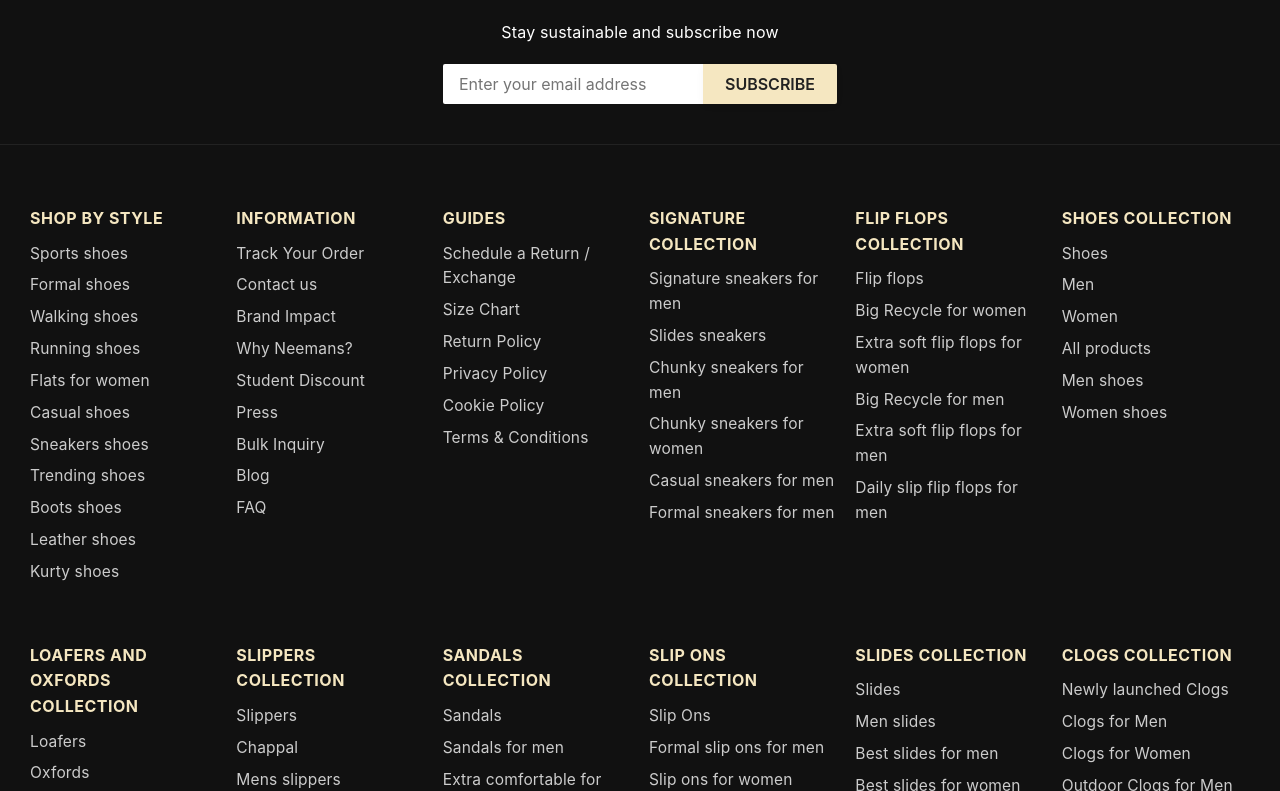
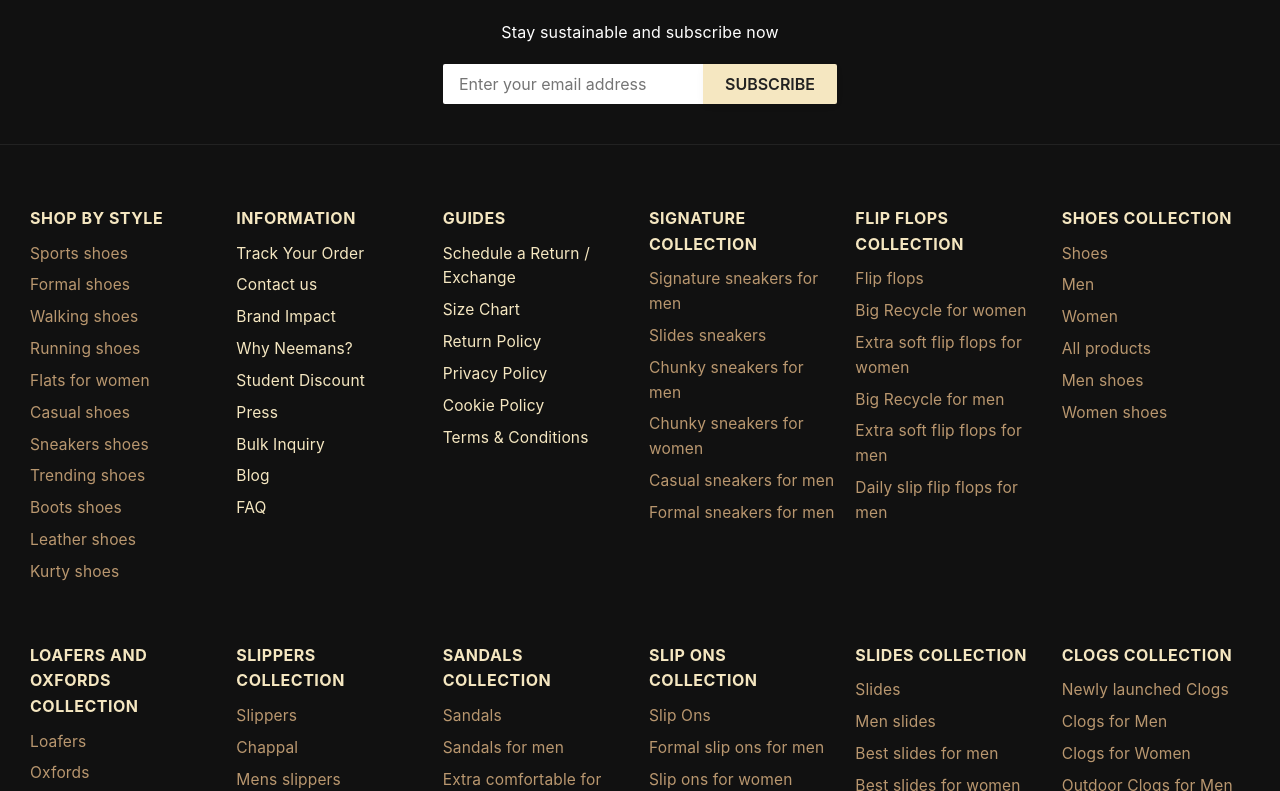
Before and after one commit to Krishna-Sharma-g/NEEMANSclone, a React (Vite) app: page / in a window 1280 px wide. Shown: the part 11209-12000 px from the top of the page. Built offline with nearby package versions, Linux system fonts and the light colour scheme; no server answers.

Commit message:
footer links added

```diff
--- a/src/components/Footer.css
+++ b/src/components/Footer.css
@@ -90,7 +90,7 @@
 .footer-links-grid li {
   font-size: 0.97rem;
   margin-bottom: 7px;
-  color: #ccc;
+  color: #f5e7c1;
   cursor: pointer;
   transition: color 0.2s;
 }
--- a/src/components/Footer.jsx
+++ b/src/components/Footer.jsx
@@ -1,7 +1,111 @@
 import React from 'react';
 import './Footer.css';
+import { useNavigate } from 'react-router-dom';
+
+const collectionHandles = {
+  // SHOP BY STYLE
+  'Sports shoes': 'sports-shoes',
+  'Formal shoes': 'formal-shoes',
+  'Walking shoes': 'walking-shoes',
+  'Running shoes': 'running-shoes',
+  'Flats for women': 'flats-for-women',
+  'Casual shoes': 'casual-shoes',
+  'Sneakers shoes': 'sneakers-shoes',
+  'Trending shoes': 'trending-shoes',
+  'Boots shoes': 'boots-shoes',
+  'Leather shoes': 'leather-shoes',
+  'Kurty shoes': 'kurty-shoes',
+  // SIGNATURE COLLECTION
+  'Signature sneakers for men': 'signature-sneakers-for-men',
+  'Slides sneakers': 'slides-sneakers',
+  'Chunky sneakers for men': 'chunky-sneakers-for-men',
+  'Chunky sneakers for women': 'chunky-sneakers-for-women',
+  'Casual sneakers for men': 'casual-sneakers-for-men',
+  'Formal sneakers for men': 'formal-sneakers-for-men',
+  // FLIP FLOPS COLLECTION
+  'Flip flops': 'flip-flops',
+  'Big Recycle for women': 'big-recycle-for-women',
+  'Extra soft flip flops for women': 'extra-soft-flip-flops-for-women',
+  'Big Recycle for men': 'big-recycle-for-men',
+  'Extra soft flip flops for men': 'extra-soft-flip-flops-for-men',
+  'Daily slip flip flops for men': 'daily-slip-flip-flops-for-men',
+  // SHOES COLLECTION
+  'Shoes': 'shoes',
+  'Men': 'men',
+  'Women': 'women',
+  'All products': 'all-products',
+  'Men shoes': 'men-shoes',
+  'Women shoes': 'women-shoes',
+  // LOAFERS AND OXFORDS COLLECTION
+  'Loafers': 'loafers',
+  'Oxfords': 'oxfords',
+  'Formal loafers/oxfords for men': 'formal-loafers-oxfords-for-men',
+  'Leather oxfords for men': 'leather-oxfords-for-men',
+  'Casual loafers/oxfords for men': 'casual-loafers-oxfords-for-men',
+  'Heavy back loafers and oxfords': 'heavy-back-loafers-oxfords',
+  // SLIPPERS COLLECTION
+  'Slippers': 'slippers',
+  'Chappal': 'chappal',
+  'Mens slippers': 'mens-slippers',
+  'Womens slippers': 'womens-slippers',
+  'Stylish slippers for women': 'stylish-slippers-for-women',
+  'Best slippers for women': 'best-slippers-for-women',
+  'Black slippers': 'black-slippers',
+  'White slippers': 'white-slippers',
+  // SANDALS COLLECTION
+  'Sandals': 'sandals',
+  'Sandals for men': 'sandals-for-men',
+  'Extra comfortable for men': 'extra-comfortable-for-men',
+  'Extra comfortable for women': 'extra-comfortable-for-women',
+  'Sandals for women': 'sandals-for-women',
+  'Daily use for men': 'daily-use-for-men',
+  'Girls sandals': 'girls-sandals',
+  'Ladies sandals': 'ladies-sandals',
+  'Trendy sandals for men': 'trendy-sandals-for-men',
+  // SLIP ONS COLLECTION
+  'Slip Ons': 'slip-ons',
+  'Formal slip ons for men': 'formal-slip-ons-for-men',
+  'Slip ons for women': 'slip-ons-for-women',
+  'Casual slip ons for women': 'casual-slip-ons-for-women',
+  'New launched slip ons': 'new-launched-slip-ons',
+  'Walking slip ons for men': 'walking-slip-ons-for-men',
+  'Chunky slip ons for men': 'chunky-slip-ons-for-men',
+  // SLIDES COLLECTION
+  'Slides': 'slides',
+  'Men slides': 'men-slides',
+  'Best slides for men': 'best-slides-for-men',
+  'Best slides for women': 'best-slides-for-women',
+  'Women slides': 'women-slides',
+  // CLOGS COLLECTION
+  'Newly launched Clogs': 'newly-launched-clogs',
+  'Clogs for Men': 'clogs-for-men',
+  'Clogs for Women': 'clogs-for-women',
+  'Outdoor Clogs for Men': 'outdoor-clogs-for-men',
+  'Outdoor Clogs for Women': 'outdoor-clogs-for-women',
+};
 
 const Footer = () => {
+  const navigate = useNavigate();
+
+  const handleCollectionClick = (handle) => {
+    if (handle) {
+      navigate(`/collections/${handle}`);
+    }
+  };
+
+  // Helper to render a list with navigation if handle exists
+  const renderList = (items) => (
+    <ul>
+      {items.map((item) => (
+        collectionHandles[item] ? (
+          <li key={item} style={{cursor: 'pointer', color: '#b9976f'}} onClick={() => handleCollectionClick(collectionHandles[item])}>{item}</li>
+        ) : (
+          <li key={item}>{item}</li>
+        )
+      ))}
+    </ul>
+  );
+
   return (
     <footer className="footer-container">
       <div className="footer-top">
@@ -16,148 +120,75 @@
       <div className="footer-links-grid">
         <div>
           <h4>SHOP BY STYLE</h4>
-          <ul>
-            <li>Sports shoes</li>
-            <li>Formal shoes</li>
-            <li>Walking shoes</li>
-            <li>Running shoes</li>
-            <li>Flats for women</li>
-            <li>Casual shoes</li>
-            <li>Sneakers shoes</li>
-            <li>Trending shoes</li>
-            <li>Boots shoes</li>
-            <li>Leather shoes</li>
-            <li>Kurty shoes</li>
-          </ul>
+          {renderList([
+            'Sports shoes', 'Formal shoes', 'Walking shoes', 'Running shoes', 'Flats for women', 'Casual shoes', 'Sneakers shoes', 'Trending shoes', 'Boots shoes', 'Leather shoes', 'Kurty shoes',
+          ])}
         </div>
         <div>
           <h4>INFORMATION</h4>
-          <ul>
-            <li>Track Your Order</li>
-            <li>Contact us</li>
-            <li>Brand Impact</li>
-            <li>Why Neemans?</li>
-            <li>Student Discount</li>
-            <li>Press</li>
-            <li>Bulk Inquiry</li>
-            <li>Blog</li>
-            <li>FAQ</li>
-          </ul>
+          {renderList([
+            'Track Your Order', 'Contact us', 'Brand Impact', 'Why Neemans?', 'Student Discount', 'Press', 'Bulk Inquiry', 'Blog', 'FAQ',
+          ])}
         </div>
         <div>
           <h4>GUIDES</h4>
-          <ul>
-            <li>Schedule a Return / Exchange</li>
-            <li>Size Chart</li>
-            <li>Return Policy</li>
-            <li>Privacy Policy</li>
-            <li>Cookie Policy</li>
-            <li>Terms & Conditions</li>
-          </ul>
+          {renderList([
+            'Schedule a Return / Exchange', 'Size Chart', 'Return Policy', 'Privacy Policy', 'Cookie Policy', 'Terms & Conditions',
+          ])}
         </div>
         <div>
           <h4>SIGNATURE COLLECTION</h4>
-          <ul>
-            <li>Signature sneakers for men</li>
-            <li>Slides sneakers</li>
-            <li>Chunky sneakers for men</li>
-            <li>Chunky sneakers for women</li>
-            <li>Casual sneakers for men</li>
-            <li>Formal sneakers for men</li>
-          </ul>
+          {renderList([
+            'Signature sneakers for men', 'Slides sneakers', 'Chunky sneakers for men', 'Chunky sneakers for women', 'Casual sneakers for men', 'Formal sneakers for men',
+          ])}
         </div>
         <div>
           <h4>FLIP FLOPS COLLECTION</h4>
-          <ul>
-            <li>Flip flops</li>
-            <li>Big Recycle for women</li>
-            <li>Extra soft flip flops for women</li>
-            <li>Big Recycle for men</li>
-            <li>Extra soft flip flops for men</li>
-            <li>Daily slip flip flops for men</li>
-          </ul>
+          {renderList([
+            'Flip flops', 'Big Recycle for women', 'Extra soft flip flops for women', 'Big Recycle for men', 'Extra soft flip flops for men', 'Daily slip flip flops for men',
+          ])}
         </div>
         <div>
           <h4>SHOES COLLECTION</h4>
-          <ul>
-            <li>Shoes</li>
-            <li>Men</li>
-            <li>Women</li>
-            <li>All products</li>
-            <li>Men shoes</li>
-            <li>Women shoes</li>
-          </ul>
+          {renderList([
+            'Shoes', 'Men', 'Women', 'All products', 'Men shoes', 'Women shoes',
+          ])}
         </div>
         <div>
           <h4>LOAFERS AND OXFORDS COLLECTION</h4>
-          <ul>
-            <li>Loafers</li>
-            <li>Oxfords</li>
-            <li>Formal loafers/oxfords for men</li>
-            <li>Leather oxfords for men</li>
-            <li>Casual loafers/oxfords for men</li>
-            <li>Heavy back loafers and oxfords</li>
-          </ul>
+          {renderList([
+            'Loafers', 'Oxfords', 'Formal loafers/oxfords for men', 'Leather oxfords for men', 'Casual loafers/oxfords for men', 'Heavy back loafers and oxfords',
+          ])}
         </div>
         <div>
           <h4>SLIPPERS COLLECTION</h4>
-          <ul>
-            <li>Slippers</li>
-            <li>Chappal</li>
-            <li>Mens slippers</li>
-            <li>Womens slippers</li>
-            <li>Stylish slippers for women</li>
-            <li>Best slippers for women</li>
-            <li>Black slippers</li>
-            <li>White slippers</li>
-          </ul>
+          {renderList([
+            'Slippers', 'Chappal', 'Mens slippers', 'Womens slippers', 'Stylish slippers for women', 'Best slippers for women', 'Black slippers', 'White slippers',
+          ])}
         </div>
         <div>
           <h4>SANDALS COLLECTION</h4>
-          <ul>
-            <li>Sandals</li>
-            <li>Sandals for men</li>
-            <li>Extra comfortable for men</li>
-            <li>Extra comfortable for women</li>
-            <li>Sandals for women</li>
-            <li>Daily use for men</li>
-            <li>Girls sandals</li>
-            <li>Ladies sandals</li>
-            <li>Trendy sandals for men</li>
-          </ul>
+          {renderList([
+            'Sandals', 'Sandals for men', 'Extra comfortable for men', 'Extra comfortable for women', 'Sandals for women', 'Daily use for men', 'Girls sandals', 'Ladies sandals', 'Trendy sandals for men',
+          ])}
         </div>
         <div>
           <h4>SLIP ONS COLLECTION</h4>
-          <ul>
-            <li>Slip Ons</li>
-            <li>Formal slip ons for men</li>
-            <li>Slip ons for women</li>
-            <li>Casual slip ons for women</li>
-            <li>New launched slip ons</li>
-            <li>Walking slip ons for men</li>
-            <li>Slip ons for women</li>
-            <li>Chunky slip ons for men</li>
-          </ul>
+          {renderList([
+            'Slip Ons', 'Formal slip ons for men', 'Slip ons for women', 'Casual slip ons for women', 'New launched slip ons', 'Walking slip ons for men', 'Slip ons for women', 'Chunky slip ons for men',
+          ])}
         </div>
         <div>
           <h4>SLIDES COLLECTION</h4>
-          <ul>
-            <li>Slides</li>
-            <li>Men slides</li>
-            <li>Best slides for men</li>
-            <li>Best slides for women</li>
-            <li>Women slides</li>
-          </ul>
+          {renderList([
+            'Slides', 'Men slides', 'Best slides for men', 'Best slides for women', 'Women slides',
+          ])}
         </div>
         <div>
           <h4>CLOGS COLLECTION</h4>
-          <ul>
-            <li>Newly launched Clogs</li>
-            <li>Clogs for Men</li>
-            <li>Clogs for Women</li>
-            <li>Outdoor Clogs for Men</li>
-            <li>Outdoor Clogs for Women</li>
-          </ul>
+          {renderList([
+            'Newly launched Clogs', 'Clogs for Men', 'Clogs for Women', 'Outdoor Clogs for Men', 'Outdoor Clogs for Women',
+          ])}
         </div>
       </div>
       <div className="footer-bottom">
```
